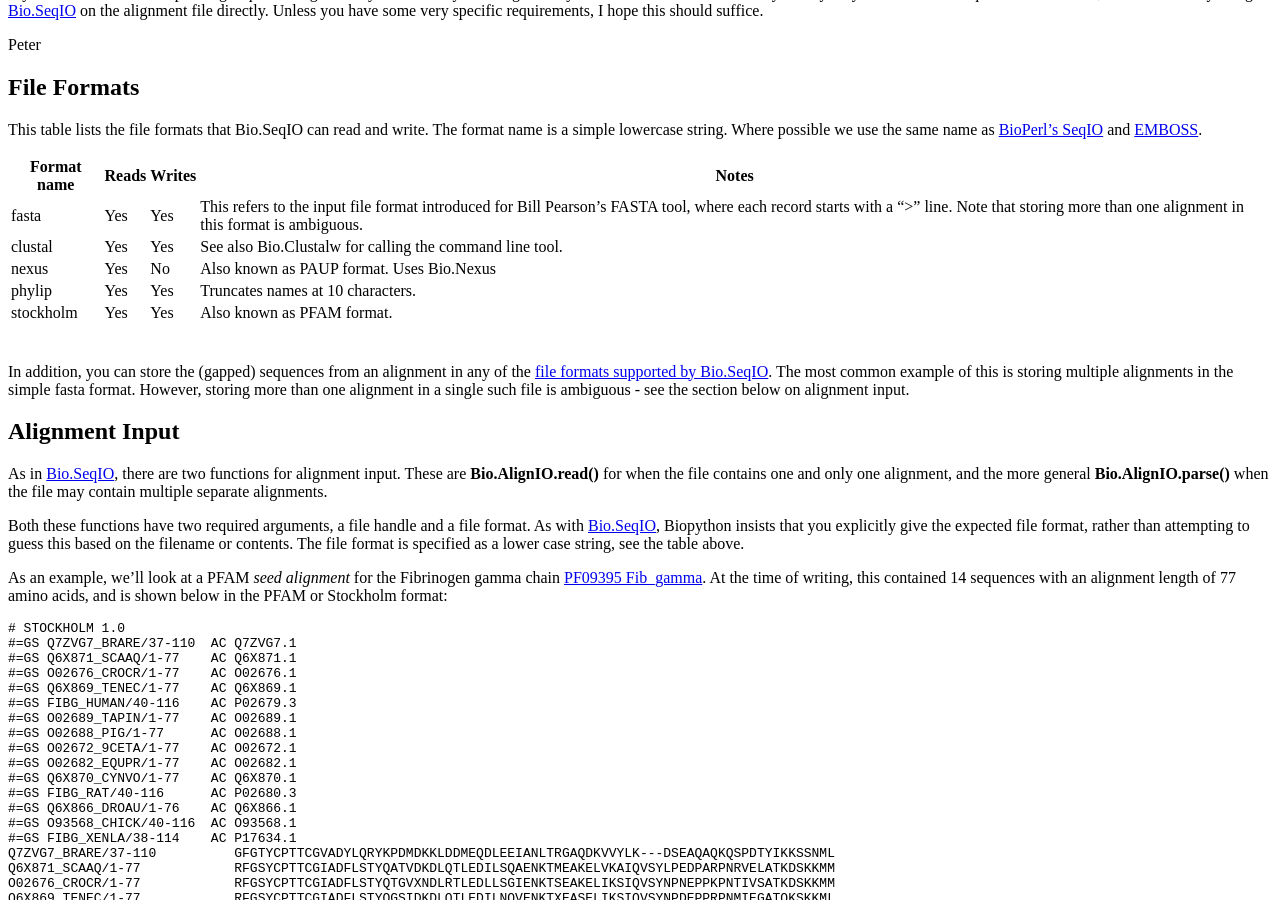
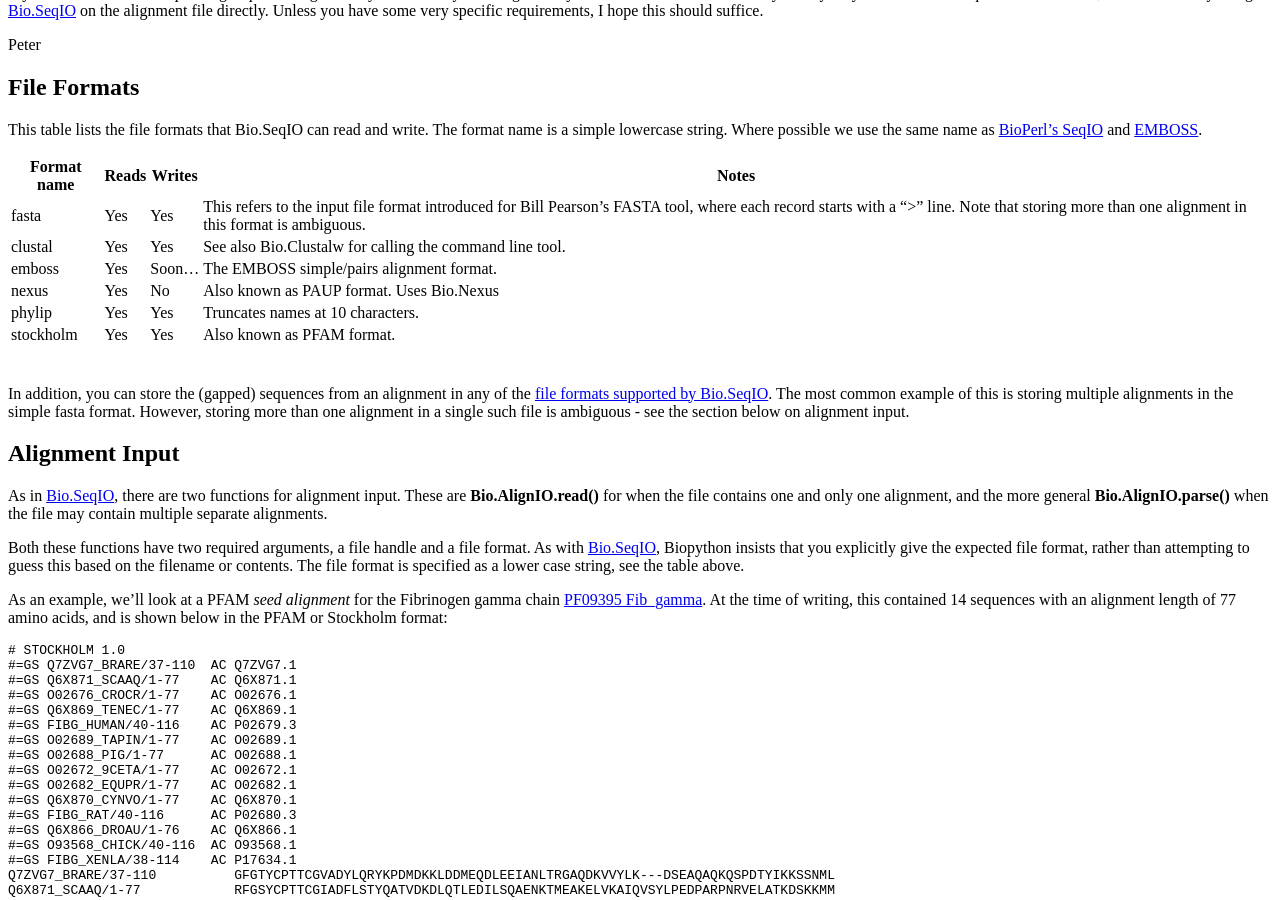
Before and after one commit to biopython/biopython.github.io, a Jekyll site: the page built from wiki/AlignIO.md, in a window 1280 px wide and 900 px high, scrolled down 355 px. Built offline with Jekyll 4.4.1, drawn with Linux system fonts in a browser that asks for light colours.

Commit message:
Added EMBOSS to the formats

```diff
--- a/wiki/AlignIO.md
+++ b/wiki/AlignIO.md
@@ -45,13 +45,14 @@ name as [BioPerl's
 SeqIO](http://www.bioperl.org/wiki/HOWTO:SeqIO#Formats) and
 [EMBOSS](http://emboss.sourceforge.net/docs/themes/SequenceFormats.html).
 
-| Format name | Reads | Writes | Notes                                                                                                                                                                                              |
-|-------------|-------|--------|----------------------------------------------------------------------------------------------------------------------------------------------------------------------------------------------------|
-| fasta       | Yes   | Yes    | This refers to the input file format introduced for Bill Pearson's FASTA tool, where each record starts with a "&gt;" line. Note that storing more than one alignment in this format is ambiguous. |
-| clustal     | Yes   | Yes    | See also Bio.Clustalw for calling the command line tool.                                                                                                                                           |
-| nexus       | Yes   | No     | Also known as PAUP format. Uses Bio.Nexus                                                                                                                                                          |
-| phylip      | Yes   | Yes    | Truncates names at 10 characters.                                                                                                                                                                  |
-| stockholm   | Yes   | Yes    | Also known as PFAM format.                                                                                                                                                                         |
+| Format name | Reads | Writes  | Notes                                                                                                                                                                                              |
+|-------------|-------|---------|----------------------------------------------------------------------------------------------------------------------------------------------------------------------------------------------------|
+| fasta       | Yes   | Yes     | This refers to the input file format introduced for Bill Pearson's FASTA tool, where each record starts with a "&gt;" line. Note that storing more than one alignment in this format is ambiguous. |
+| clustal     | Yes   | Yes     | See also Bio.Clustalw for calling the command line tool.                                                                                                                                           |
+| emboss      | Yes   | Soon... | The EMBOSS simple/pairs alignment format.                                                                                                                                                          |
+| nexus       | Yes   | No      | Also known as PAUP format. Uses Bio.Nexus                                                                                                                                                          |
+| phylip      | Yes   | Yes     | Truncates names at 10 characters.                                                                                                                                                                  |
+| stockholm   | Yes   | Yes     | Also known as PFAM format.                                                                                                                                                                         |
 ||
 
 In addition, you can store the (gapped) sequences from an alignment in
```
Also changed, not shown: 1 other file.
